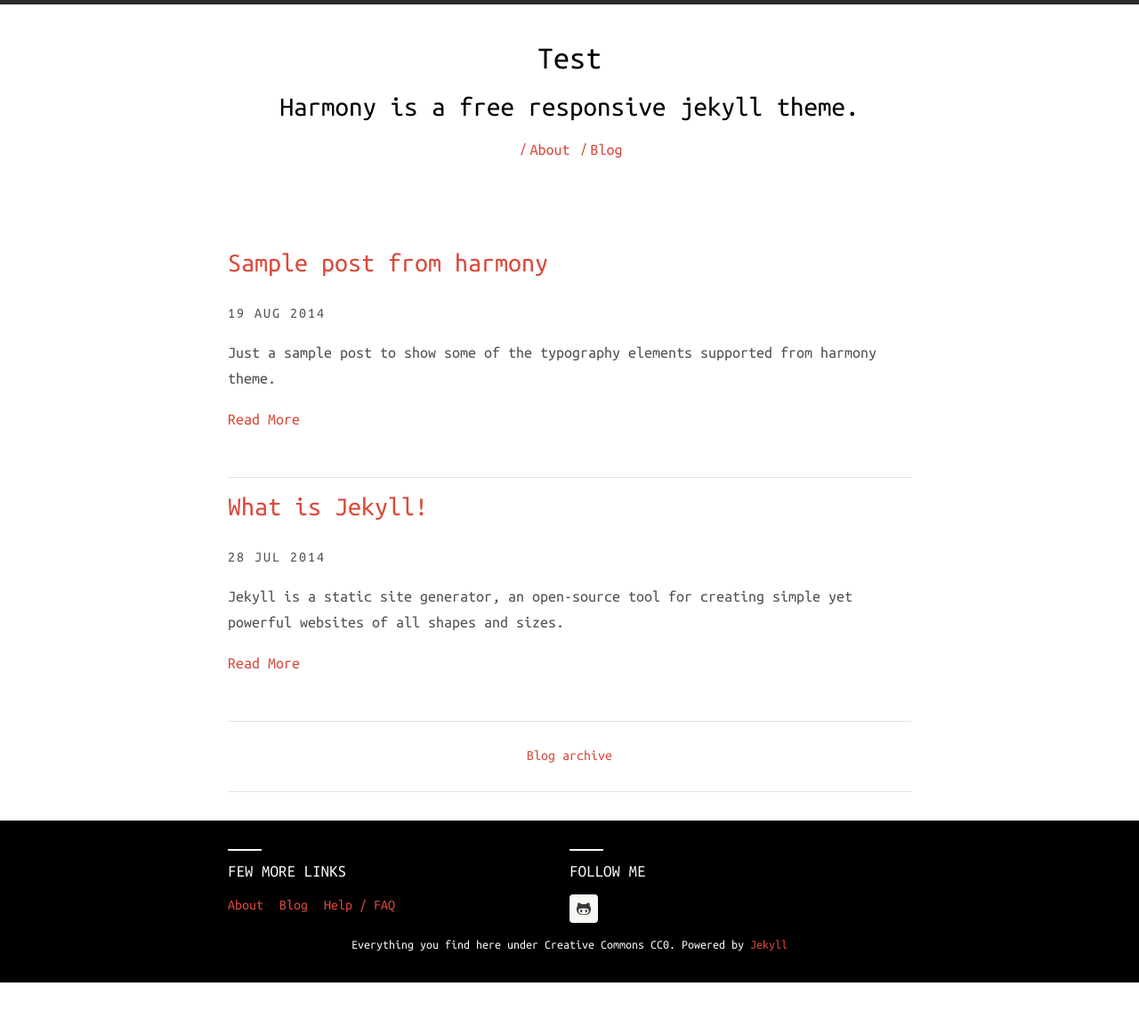
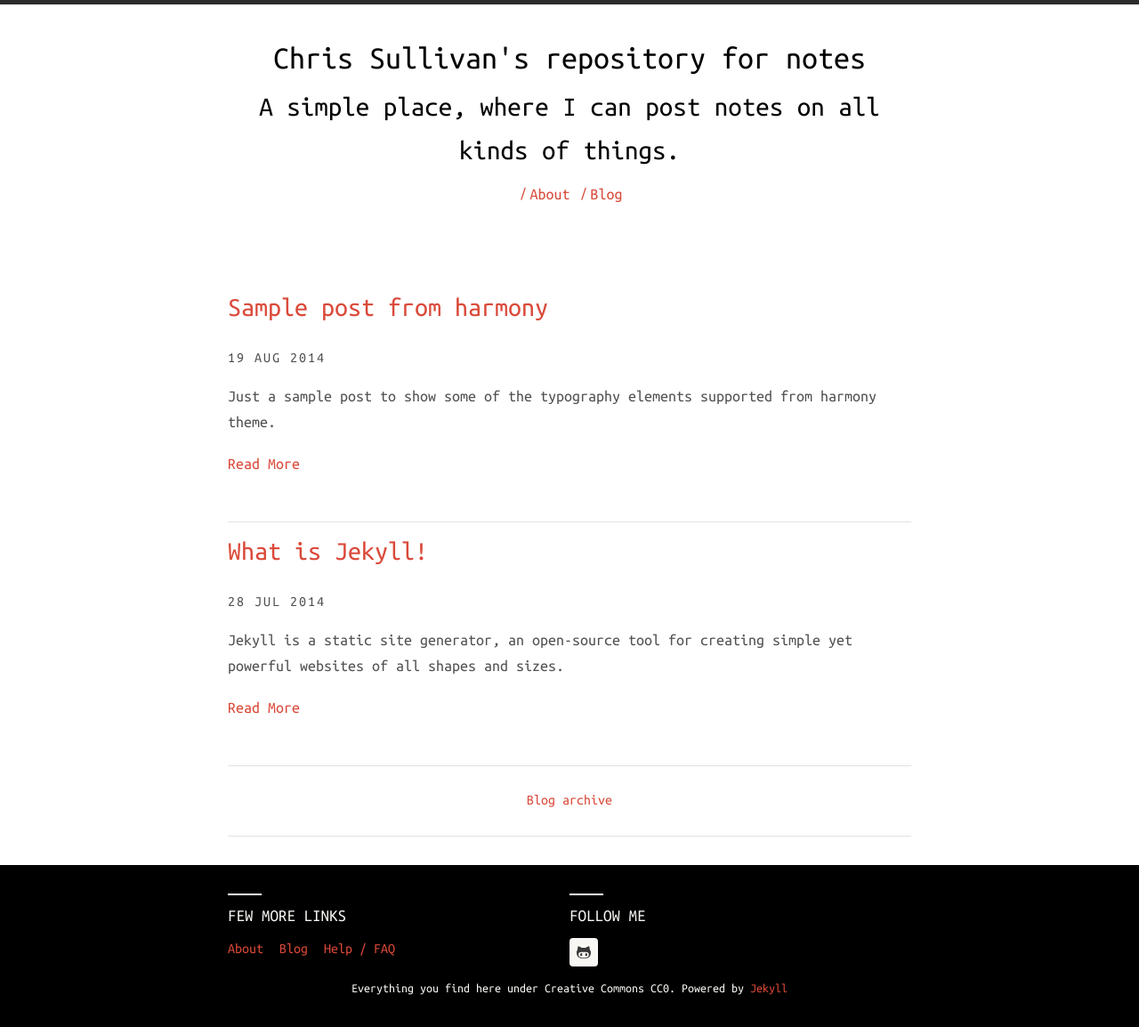
Before and after one commit to csullivan/csullivan.github.io, a Jekyll site: the page built from index.html, in a window 1280 px wide. Shown: the whole page at 89% size. Built offline with Jekyll 4.4.1, drawn with Linux system fonts in a browser that asks for light colours; nearby versions of some CDN libraries; before the commit the page ends 1104 px from its top, so only the background shows below that.

Commit message:
Incremental Update

```diff
--- a/_config.yml
+++ b/_config.yml
@@ -11,10 +11,10 @@ url: http://csullivan.github.io
 
 # Harmony theme configuration. Please change accordingly.
 harmony:
-  name: Test
+  name: Chris Sullivan's repository for notes
   # Little description about your site
-  description: Harmony is a free responsive jekyll theme.
-  meta_description: Harmony is free responsive jekyll theme. It will appear in your document head meta (for Google search results) and in your feed.xml site description.
+  description: A simple place, where I can post notes on all kinds of things.
+  meta_description: Chris Sullivan's online log of codes, physics, and other goodies.
   basetheme: theme-base-01 # pre defined thmes are darken, blue-water, redish.
   author: # Author details
     name: Chris Sullivan
```
